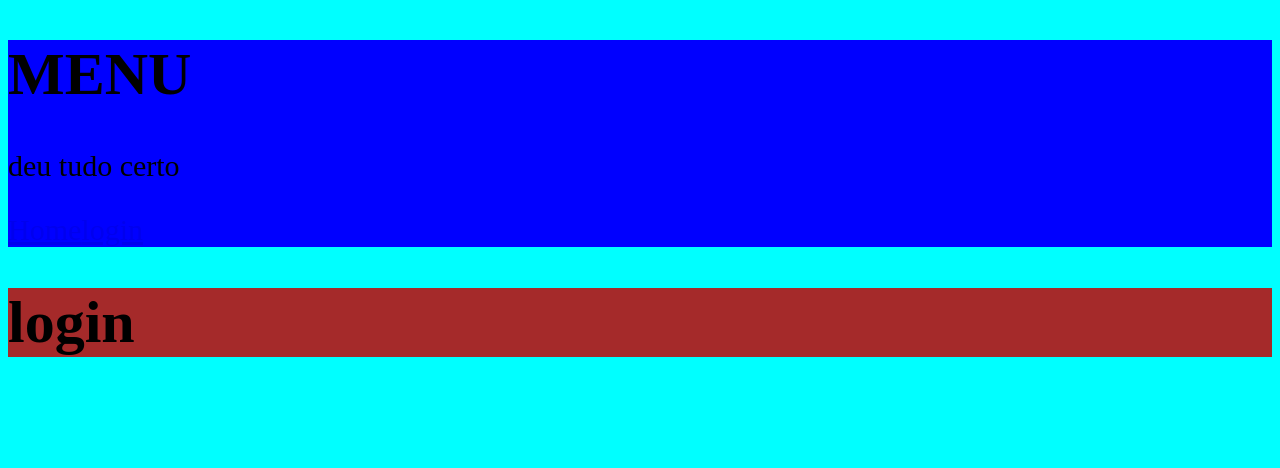
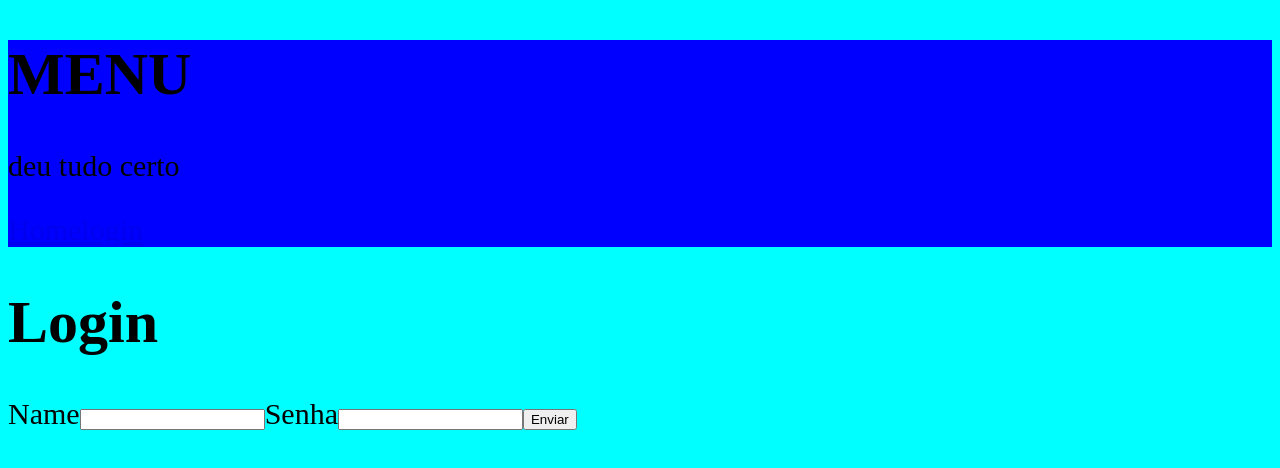
Before and after one commit to PatrickT3/PagesRoute, a React (Vite) app in the folder vite-proj/: page /login in a window 1280 px wide. Shown: the top 468 px of the page. Built offline with nearby package versions, Linux system fonts and the light colour scheme.

Commit message:
criação de um login e a pages de conteudo

```diff
--- a/vite-proj/src/main.jsx
+++ b/vite-proj/src/main.jsx
@@ -6,6 +6,7 @@ import './main.css'
 import Login from './pages/login.jsx'
 import Home from './pages/home.jsx'
 import { Auth } from './contexts/auth.jsx'
+import Cont from './pages/Cont.jsx'
 
 ReactDOM.createRoot(document.getElementById('root')).render(
   <React.StrictMode>
@@ -16,6 +17,7 @@ ReactDOM.createRoot(document.getElementById('root')).render(
             <Route path='/' element={<Home/>}/>
             <Route path='/login' element={<Login/>}/>
             <Route path='*' element={<Home/>}/>
+            <Route path='/Cont' element={<Cont/>}/>
           </Routes>
         </Auth>
       </BrowserRouter>
--- /dev/null
+++ b/vite-proj/src/pages/Cont.jsx
@@ -0,0 +1,7 @@
+const Cont = () => {
+  return (
+    <div>Conteudo</div>
+  )
+}
+
+export default Cont
--- a/vite-proj/src/pages/login.jsx
+++ b/vite-proj/src/pages/login.jsx
@@ -1,11 +1,58 @@
-import "./style.css"
-function Login() {
+import { useState } from 'react';
+import { useNavigate } from 'react-router-dom';
 
-    return (
-      <div className="hl">
-        <h1>login</h1>
-      </div>
-    )
-  }
+const Login = () => {
+  const [name, setName] = useState('');
+  const [password, setPassword] = useState('');
+  const navigate = useNavigate();
 
-  export default Login
+  const users = [
+    { id: 1, name: 'usuario1', password: 'senha123' },
+    { id: 2, name: 'usuario2', password: 'outrasenha456' }
+  ];
+
+  const handleSubmit = (e) => {
+    e.preventDefault();
+
+   // Verificar se o usuário existe nos dados cadastrados
+   const user = users.find(user => user.name === name && user.password === password);
+
+   if (user) {
+     console.log('Usuário encontrado:', user);
+     // Aqui você pode fazer alguma ação, como autenticar o usuário
+   } else {
+     console.log('Usuário não encontrado.');
+     // Aqui você pode exibir uma mensagem de erro para o usuário
+   }
+    navigate('/Cont');
+  };
+
+  return (
+    <div className="hl">
+      <h1>Login</h1>
+      <form onSubmit={handleSubmit}>
+        <label>
+          Name
+          <input
+            type="text"
+            value={name}
+            onChange={(e) => setName(e.target.value)}
+            required
+          />
+        </label>
+        <label>
+          Senha
+          <input
+            type="password"
+            value={password}
+            onChange={(e) => setPassword(e.target.value)}
+            required
+          />
+        </label>
+        <button type="submit">Enviar</button>
+      </form>
+    </div>
+  );
+};
+
+export default Login;
```
